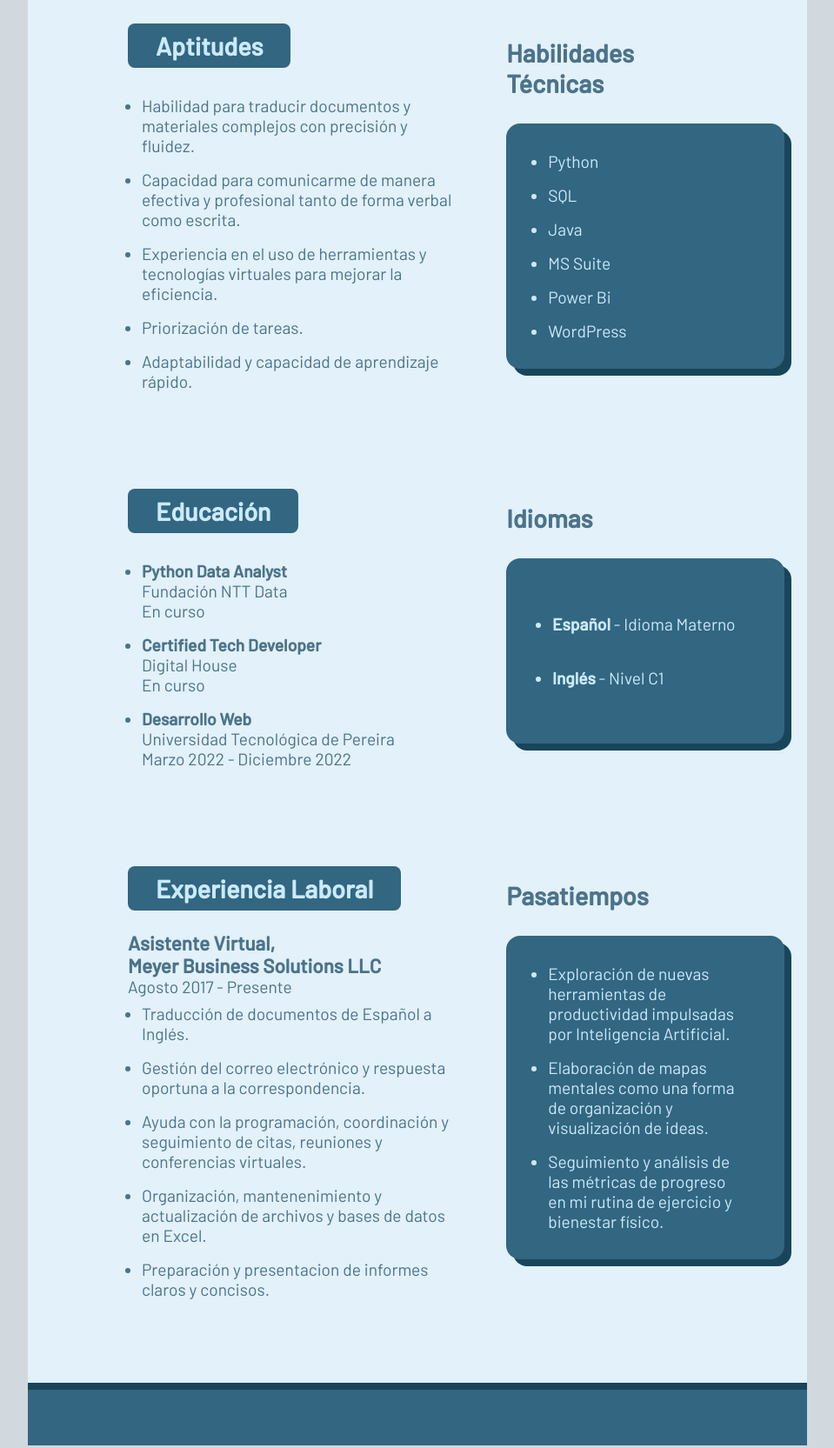
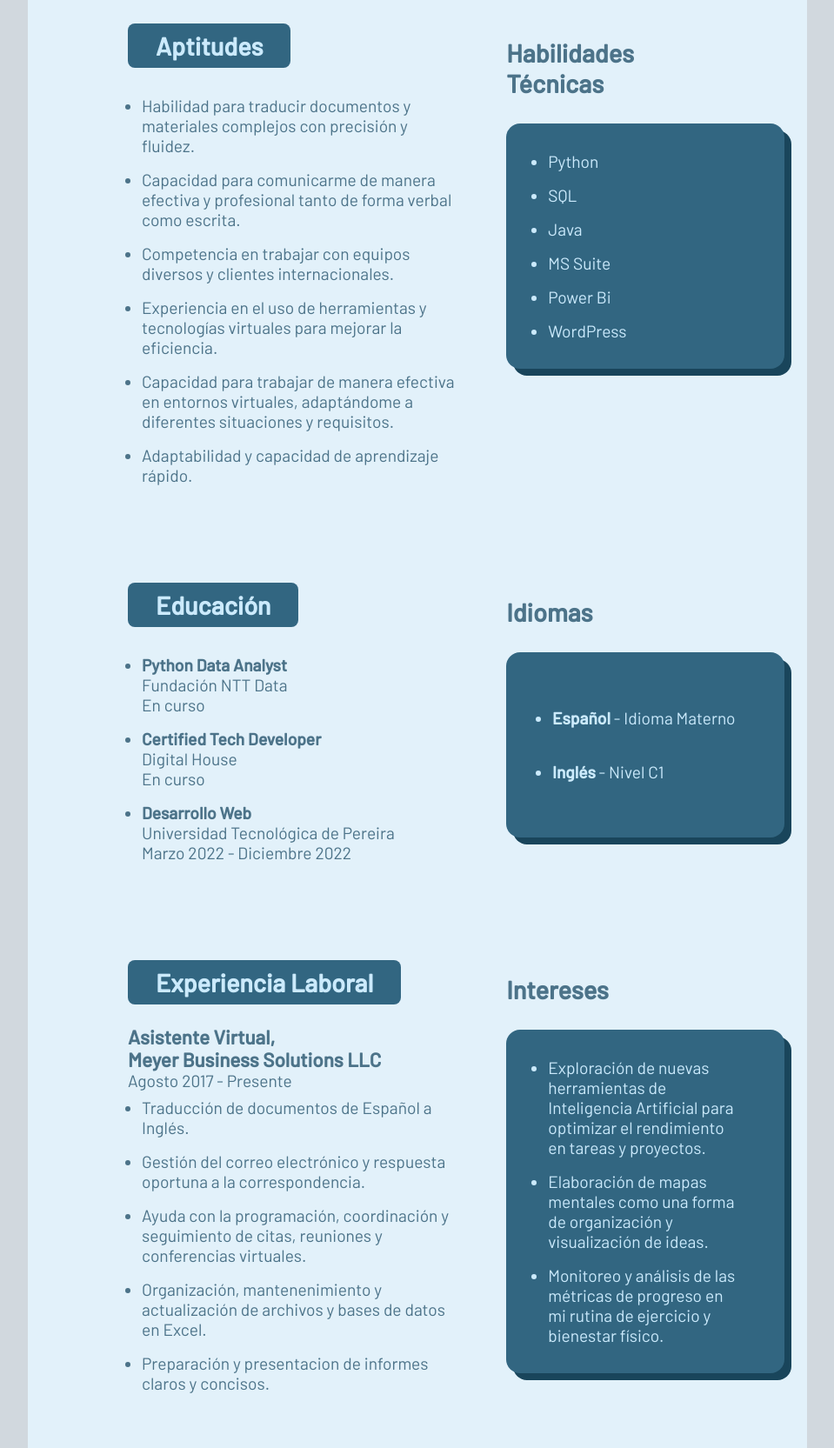
Before and after one commit to sandyFit/CV_Data_Analytics, a plain HTML site: page index.html in a window 1280 px wide. Shown: the part 863-2528 px from the top of the page at 87% size, without its empty margins (158-1117 px from the left). Drawn offline with Linux system fonts and the light colour scheme.

Commit message:
optimización de textos

```diff
--- a/index.html
+++ b/index.html
@@ -73,10 +73,14 @@
                             Capacidad para comunicarme de manera efectiva y profesional tanto de forma verbal como escrita.
                         </li>
                         <li class="bullet__point">
+                            Competencia en trabajar con equipos diversos y clientes internacionales.
+                        </li>
+                        <li class="bullet__point">
                             Experiencia en el uso de herramientas y tecnologías virtuales para mejorar la eficiencia.
                         </li>
                         <li class="bullet__point">
-                            Priorización de tareas.
+                            Capacidad para trabajar de manera efectiva en entornos virtuales, adaptándome a diferentes situaciones
+                            y requisitos.
                         </li>
                         <li class="bullet__point">
                             Adaptabilidad y capacidad de aprendizaje rápido.
@@ -196,18 +200,19 @@
 
             <article class="article2">
                 <div class="article2__">
-                    <h2 class="title2">Pasatiempos</h2>
+                    <h2 class="title2">Intereses</h2>
 
                     <div class="figure">
                         <ul class="bullets">
                             <li class="bullet__point">
-                                Exploración de nuevas herramientas de productividad impulsadas por Inteligencia Artificial.
+                                Exploración de nuevas herramientas de Inteligencia Artificial para optimizar el
+                                rendimiento en tareas y proyectos.
                             </li>
                             <li class="bullet__point">
                                 Elaboración de mapas mentales como una forma de organización y visualización de ideas.
                             </li>
                             <li class="bullet__point">
-                                Seguimiento y análisis de las métricas de progreso en mi rutina de ejercicio y bienestar físico.
+                                Monitoreo y análisis de las métricas de progreso en mi rutina de ejercicio y bienestar físico.
                             </li>
 
                         </ul>
```
